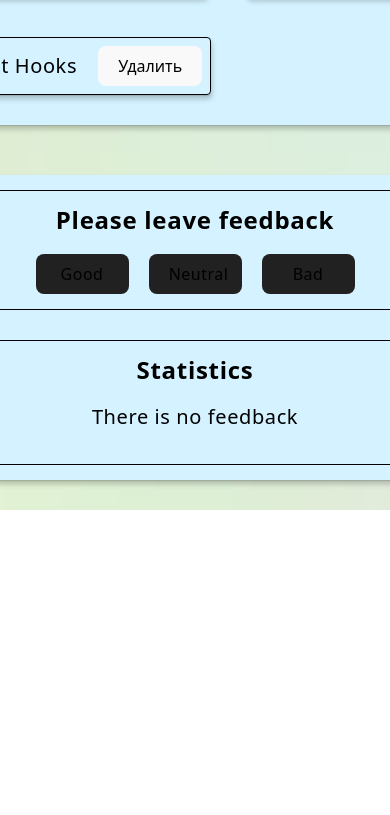
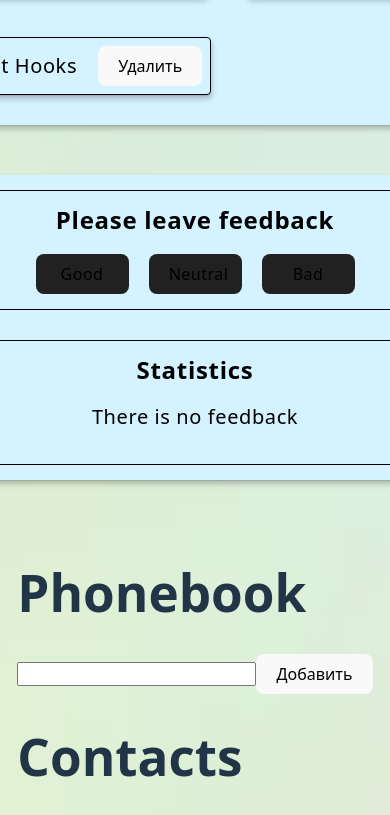
Before and after one commit to DmitryKishkanev/support, a React (Vite) app: page / in a window 390 px wide. Shown: the part 2042-2857 px from the top of the page. Before the commit the page ends 2552 px from the top, so only its background shows below. Built offline with nearby package versions, Linux system fonts and the light colour scheme.

Commit message:
У Phonebook первый пункт выполнен

```diff
--- a/src/components/App/App.jsx
+++ b/src/components/App/App.jsx
@@ -11,6 +11,8 @@ import TodoFilter from 'components/Todo/TodoFilter';
 import initialTodos from '@/todos.json';
 import UserForm from 'components/UserForm';
 import CafeFeedbackComponent from 'components/CafeFeedback/CafeFeedbackComponent';
+import PhonebookEditor from 'components/Phonebook/PhonebookEditor';
+import PhonebookList from 'components/Phonebook/PhonebookList';
 import style from 'components/App/App.module.css';
 
 // export default function App() {
@@ -29,6 +31,8 @@ class App extends Component {
   state = {
     todos: initialTodos,
     filter: '',
+
+    contacts: [],
   };
 
   addTodo = todoText => {
@@ -87,6 +91,17 @@ class App extends Component {
     console.log(data);
   };
 
+  addContact = contactText => {
+    const contact = {
+      id: shortid.generate(),
+      text: contactText,
+    };
+
+    this.setState(({ contacts }) => ({
+      contacts: [contact, ...contacts],
+    }));
+  };
+
   render() {
     const { todos } = this.state;
 
@@ -115,6 +130,10 @@ class App extends Component {
         </TodoList>
 
         <CafeFeedbackComponent />
+
+        <PhonebookList contacts={this.state.contacts}>
+          <PhonebookEditor onSubmit={this.addContact} />
+        </PhonebookList>
       </div>
     );
   }
--- a/src/components/CafeFeedback/CafeFeedbackComponent/CafeFeedbackComponent.styled.js
+++ b/src/components/CafeFeedback/CafeFeedbackComponent/CafeFeedbackComponent.styled.js
@@ -7,27 +7,11 @@ export const Container = styled.div`
   align-items: center;
   width: 500px;
   padding: 15px;
+  margin-bottom: 50px;
 
   border-radius: 4px;
 
   background-color: #d4f2ff;
   box-shadow: 0px 1px 1px rgba(0, 0, 0, 0.12), 0px 4px 4px rgba(0, 0, 0, 0.06),
     1px 4px 6px rgba(0, 0, 0, 0.16);
-
-  h1 {
-    margin-top: 0;
-    color: black;
-  }
-
-  h2 {
-    color: black;
-  }
-
-  ul {
-    list-style: none;
-  }
-
-  p {
-    color: black;
-  }
 `;
--- /dev/null
+++ b/src/components/Phonebook/PhonebookEditor/PhonebookEditor.jsx
@@ -0,0 +1,40 @@
+import React, { Component } from 'react';
+
+class PhonebookEditor extends Component {
+  state = {
+    contacts: [],
+    name: '',
+  };
+
+  handleChange = e => {
+    this.setState({ name: e.currentTarget.value });
+  };
+
+  handleSabmit = e => {
+    e.preventDefault();
+
+    this.props.onSubmit(this.state.name);
+    this.setState({ name: '' });
+  };
+
+  render() {
+    return (
+      <form onSubmit={this.handleSabmit}>
+        <input
+          value={this.state.name}
+          onChange={this.handleChange}
+          type="text"
+          name="name"
+          //   pattern="^[a-zA-Zа-яА-Я]+(([' -][a-zA-Zа-яА-Я ])?[a-zA-Zа-яА-Я]*)*$"
+          title="Name may contain only letters, apostrophe, dash and spaces. For example Adrian, Jacob Mercer, Charles de Batz de Castelmore d'Artagnan"
+          required
+        />
+        <button type="submit" className="phonebook__button">
+          Добавить
+        </button>
+      </form>
+    );
+  }
+}
+
+export default PhonebookEditor;
--- /dev/null
+++ b/src/components/Phonebook/PhonebookEditor/index.js
@@ -0,0 +1 @@
+export { default } from 'components/Phonebook/PhonebookEditor/PhonebookEditor';
--- /dev/null
+++ b/src/components/Phonebook/PhonebookList/PhonebookList.jsx
@@ -0,0 +1,20 @@
+import React from 'react';
+
+const PhonebookList = ({ contacts, children }) => {
+  return (
+    <div>
+      <h1>Phonebook</h1>
+      {children}
+      <h1>Contacts</h1>
+      <ul>
+        {contacts.map(({ id, text }) => (
+          <li key={id}>
+            <p>{text}</p>
+          </li>
+        ))}
+      </ul>
+    </div>
+  );
+};
+
+export default PhonebookList;
--- /dev/null
+++ b/src/components/Phonebook/PhonebookList/index.js
@@ -0,0 +1 @@
+export { default } from 'components/Phonebook/PhonebookList/PhonebookList';
```
Also changed, not shown: src/components/Phonebook/PhonebookEditor/PhonebookEditor.styled.js (added), src/components/Phonebook/PhonebookList/PhonebookList.styled.js (added).
